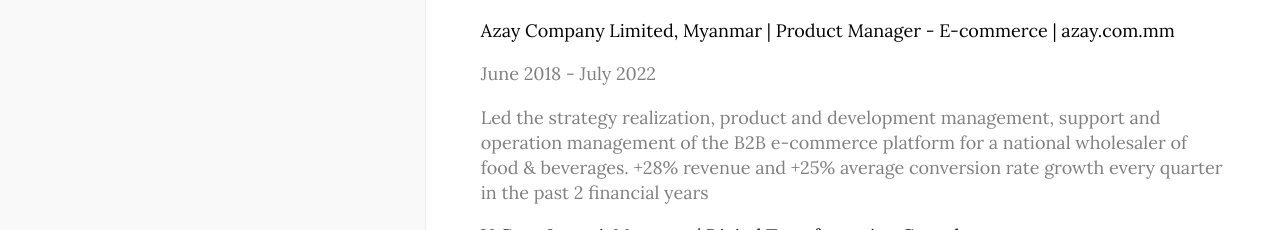
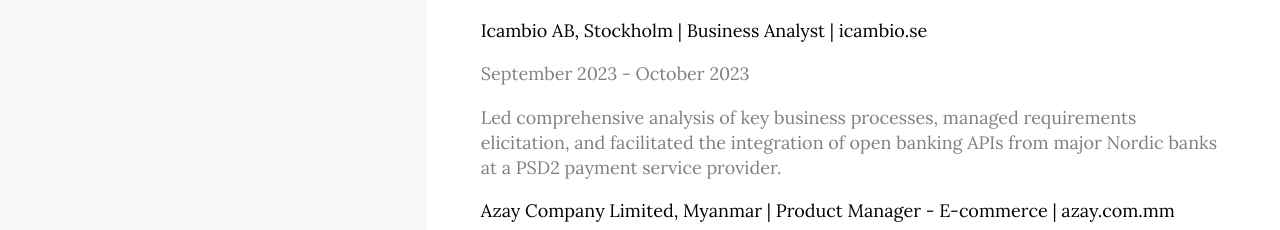
Before and after one commit to myat/crc, a website: page frontend/src/index.html in a window 1280 px wide. Shown: the part 181-411 px from the top of the page. Drawn offline with nearby package versions, Linux system fonts and the light colour scheme; no server answers; a web font is replaced by a local one.

Commit message:
Update resume

```diff
--- a/frontend/src/index.html
+++ b/frontend/src/index.html
@@ -38,6 +38,8 @@
     <div class="inner">
       <section>
         <h1>Experience</h1>
+        <p><em>Icambio AB, Stockholm | Business Analyst | icambio.se</em></p><p>September 2023 - October 2023</p>
+        <p>Led comprehensive analysis of key business processes, managed requirements elicitation, and facilitated the integration of open banking APIs from major Nordic banks at a PSD2 payment service provider.</p>
         <p><em>Azay Company Limited, Myanmar | Product Manager - E-commerce | azay.com.mm</em></p><p>June 2018 - July 2022</p>
         <p>Led the strategy realization, product and development management, support and operation management of the B2B e-commerce platform for a national wholesaler of food &amp; beverages. +28% revenue and +25% average conversion rate growth every quarter in the past 2 financial years</p>
         <p><em>U Gyan Longyi, Myanmar | Digital Transformation Consultant</em></p><p>May 2016 - May 2018</p>
@@ -74,6 +76,7 @@
       <section>
         <h1>References</h1>
         <p> Contact details upon request.</p>
+        <p>Arne H. | <em>Icambio AB | CEO</em></p>
         <p>Stephen M. | <em>Azay Company Limited | CEO</em></p>
         <p>Phyo M. T. | <em>Unique Generation Group of Companies | Director</em></p>
         <p>Hnin H. M. | <em>Conqueror Academy of Education | Founder &amp; Principal</em></p>
```
